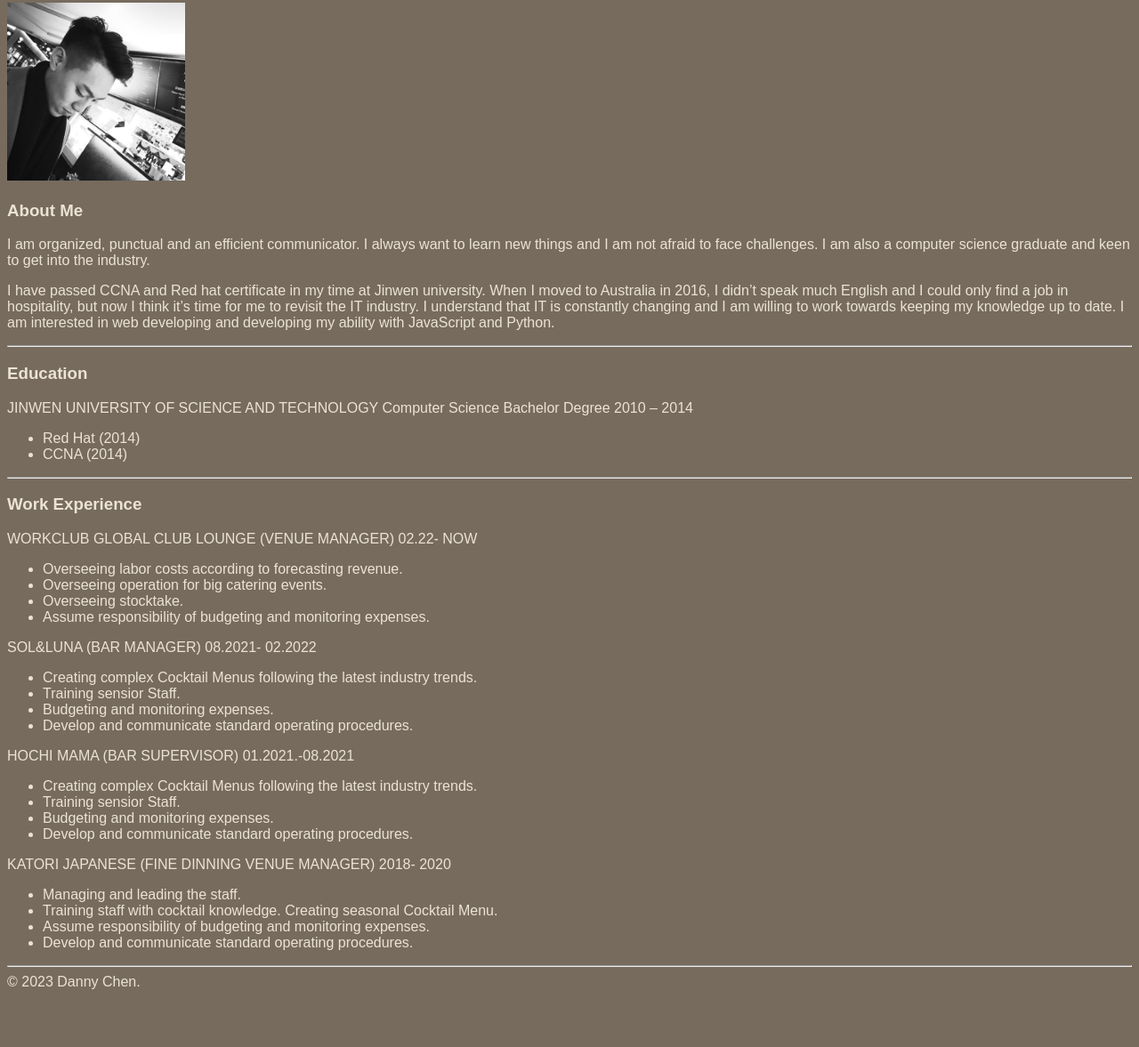
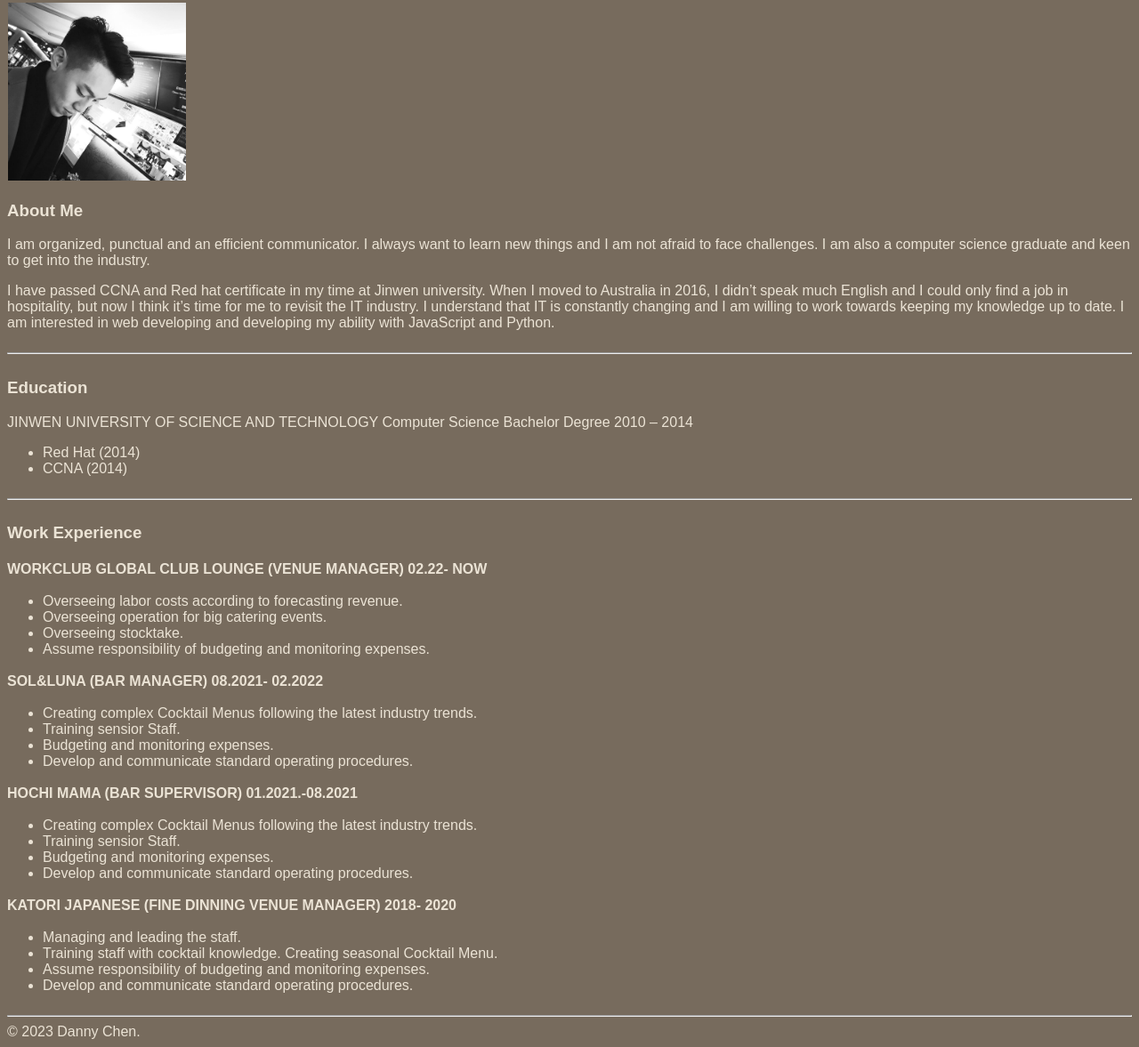
Before and after one commit to dcdanny945/CV.Html, a plain HTML site: page index.html in a window 1280 px wide. Shown: the part 125-1302 px from the top of the page at 89% size. Before the commit the page ends 1246 px from the top, so only its background shows below. Drawn offline with Linux system fonts and the light colour scheme.

Commit message:
Update style.css

```diff
--- a/style.css
+++ b/style.css
@@ -3,3 +3,36 @@
     background-color:#776B5D;
     color: #EBE3D5;
 }
+
+.photo{
+    position: relative;
+    display: inline-block;
+    margin-left: 1px;
+}
+.title{
+    float: left;
+}
+.h2{
+    float: left;
+}
+.aboutmecontainer{
+    display: flex;
+    flex-direction: column;
+    width: 100%;
+}
+.Educationbox{
+    display: flex;
+    flex-direction: column;
+    width: 100%;
+}
+.WorkExperience{
+    display: flex;
+    flex-direction: column;
+    width: 100%;
+    gap: 2px;
+    height: auto;
+}
+.VENUES{
+    font-size:medium;
+    font-weight:bold;
+}
```
